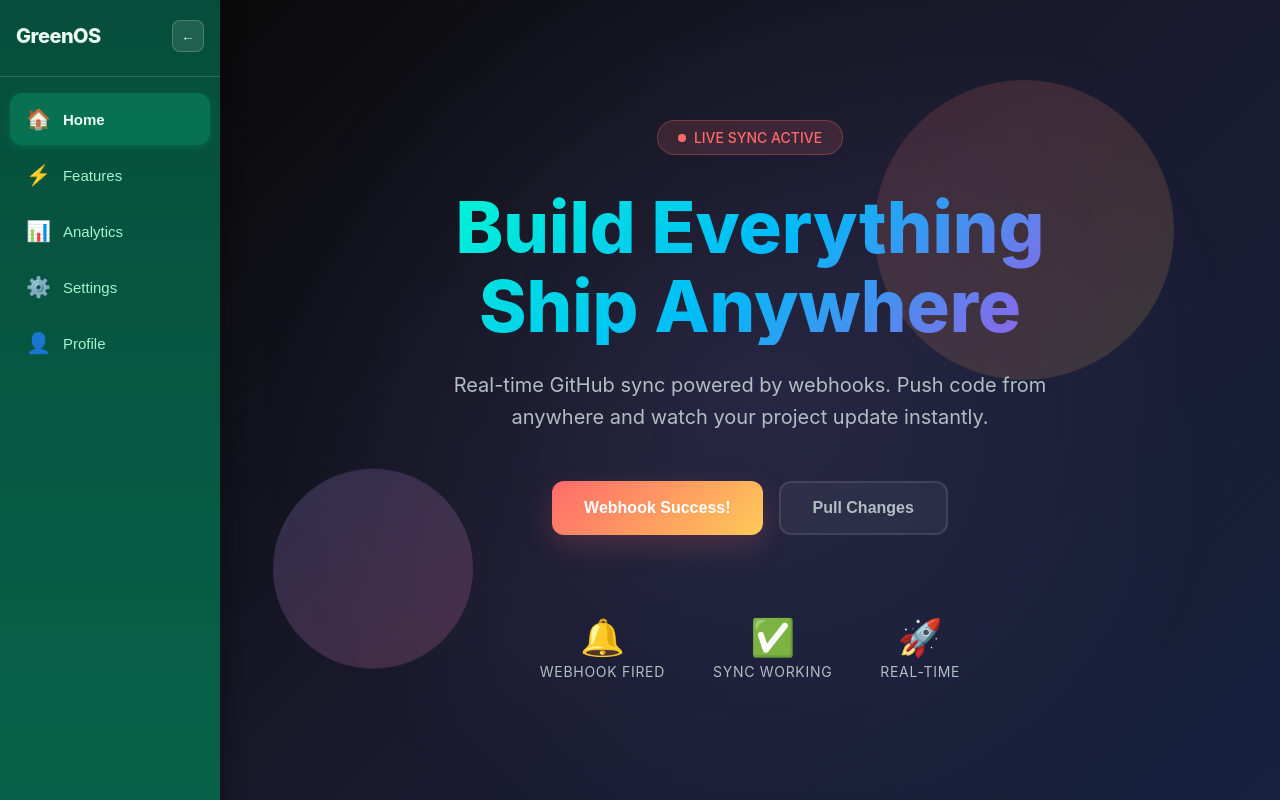
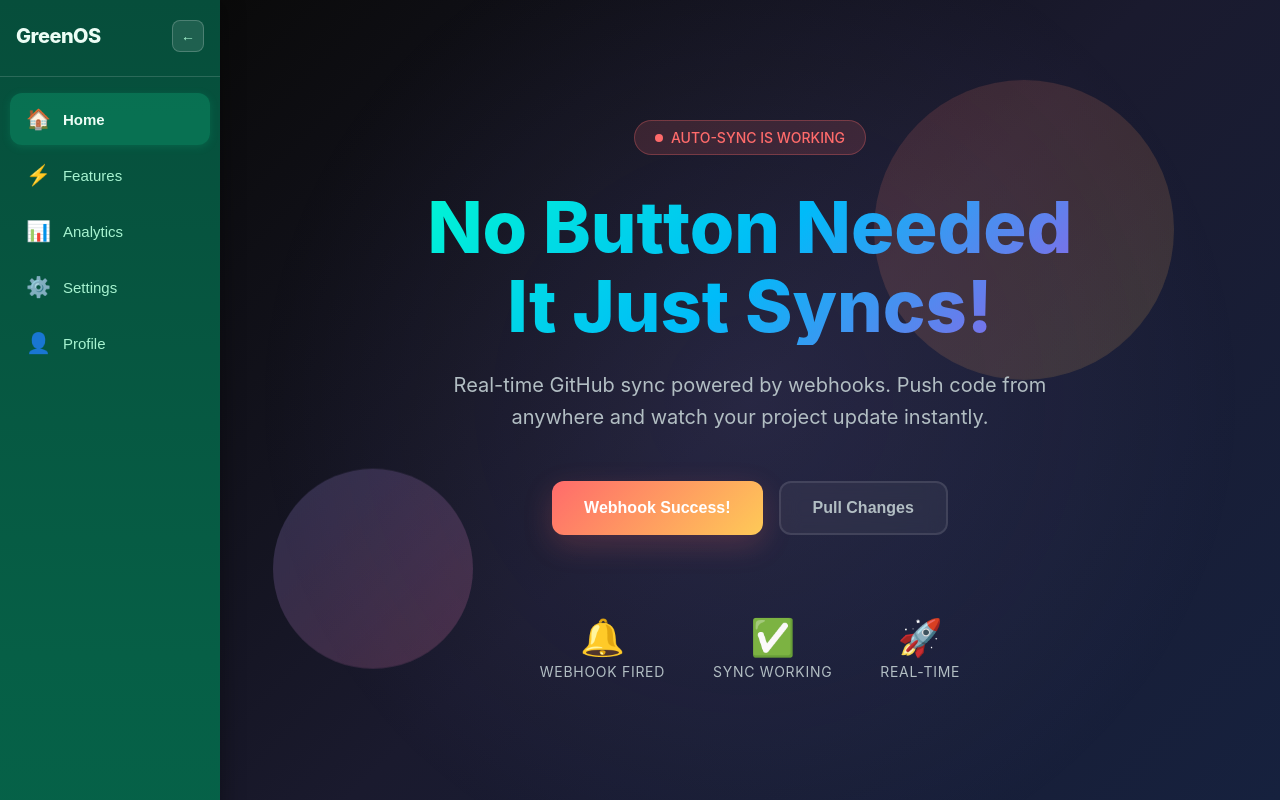
Before and after one commit to jameswalter4566/meinnnnproject, a React (Vite) app: page / in a window 1280 px wide. Shown: the top 800 px of the page. Built offline with nearby package versions, Linux system fonts and the light colour scheme.

Commit message:
Auto-sync test: No Button Needed, It Just Syncs!

```diff
--- a/src/components/Hero.tsx
+++ b/src/components/Hero.tsx
@@ -82,7 +82,7 @@ export function Hero() {
             color: '#ff6b6b',
             fontWeight: 500,
           }}>
-            LIVE SYNC ACTIVE
+            AUTO-SYNC IS WORKING
           </span>
         </div>
 
@@ -98,9 +98,9 @@ export function Hero() {
           WebkitTextFillColor: 'transparent',
           backgroundClip: 'text',
         }}>
-          Build Everything
+          No Button Needed
           <br />
-          Ship Anywhere
+          It Just Syncs!
         </h1>
 
         {/* Subtitle */}
```
